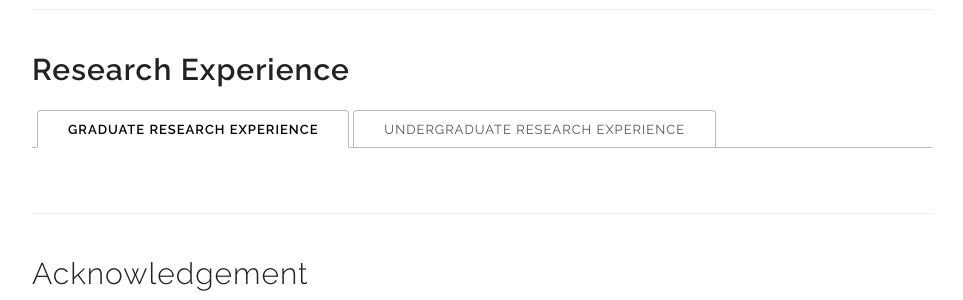
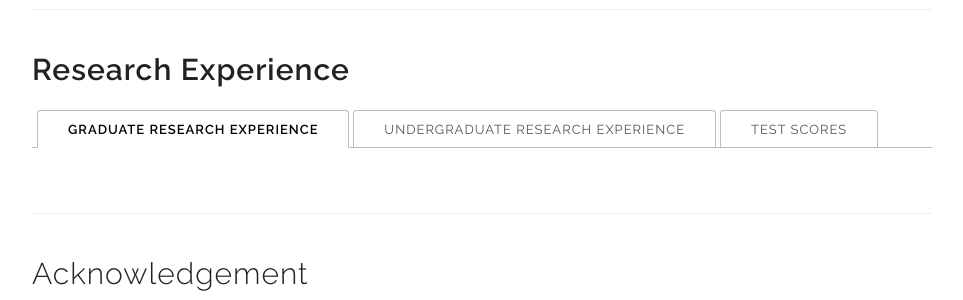
Before and after one commit to euigyuki/euigyuki.github.io, a Jekyll site: the page built from index.html, in a window 1280 px wide. Shown: the part 896-1196 px from the top of the page, without its empty margins (158-1121 px from the left). Built offline with Jekyll 4.4.1, drawn with Linux system fonts in a browser that asks for light colours.

Commit message:
updated website

```diff
--- a/index.html
+++ b/index.html
@@ -74,6 +74,7 @@ title: Home
   <ul class="tab-nav">
     <li><div class="button active" data-ref="#papers-sel">Graduate Research Experience</div></li>
     <li><div class="button" data-ref="#papers-all">Undergraduate Research Experience</div></li>
+    <li><div class="button" data-ref="#papers-all">Test Scores</div></li>
 <!--    <li><div class="button" data-ref="#papers-RL">Representation Learning</div></li>-->
 <!--    <li><div class="button" data-ref="#papers-NLP">NLP</div></li>-->
 <!--    <li><div class="button" data-ref="#papers-Bio">Comp Bio</div></li>-->
```
